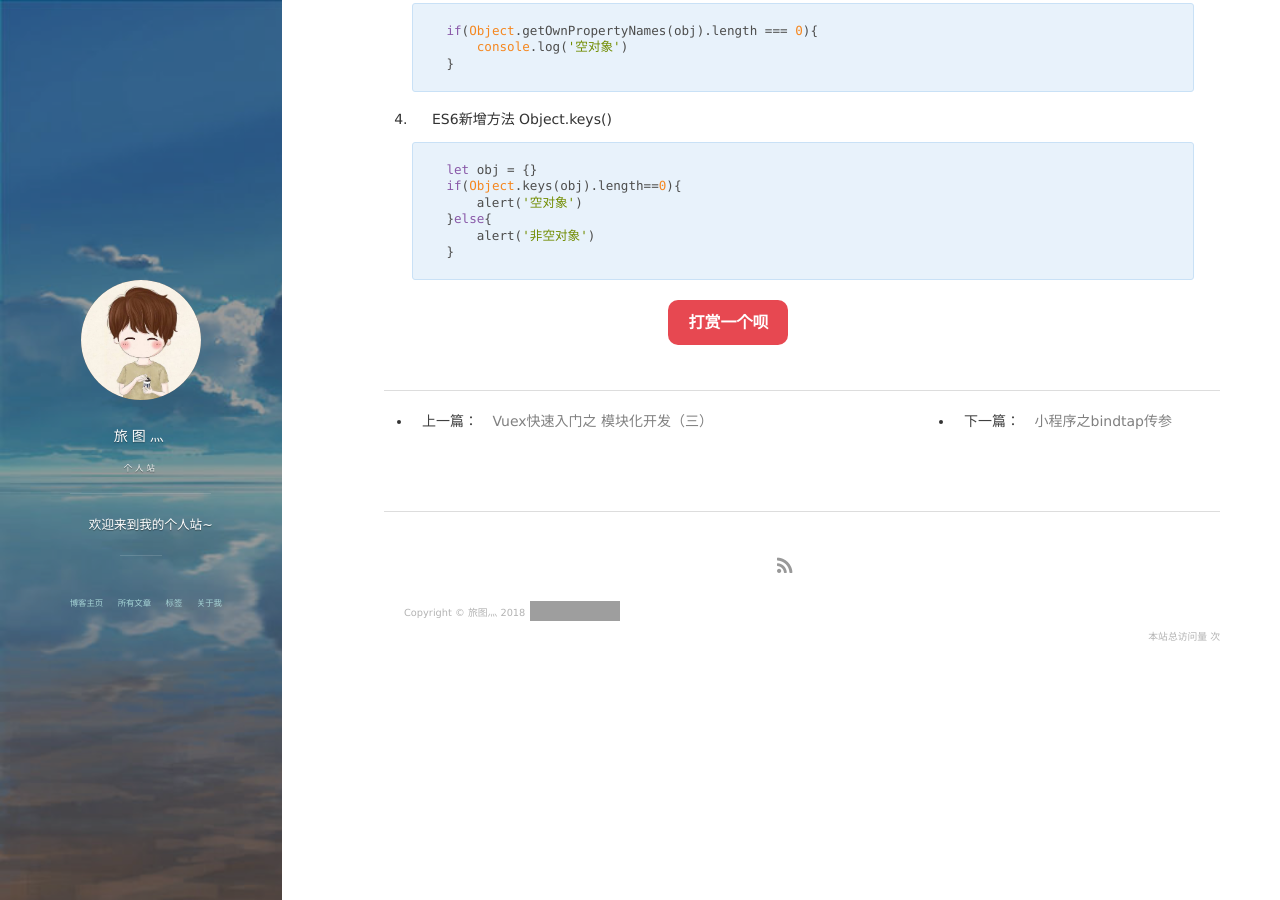
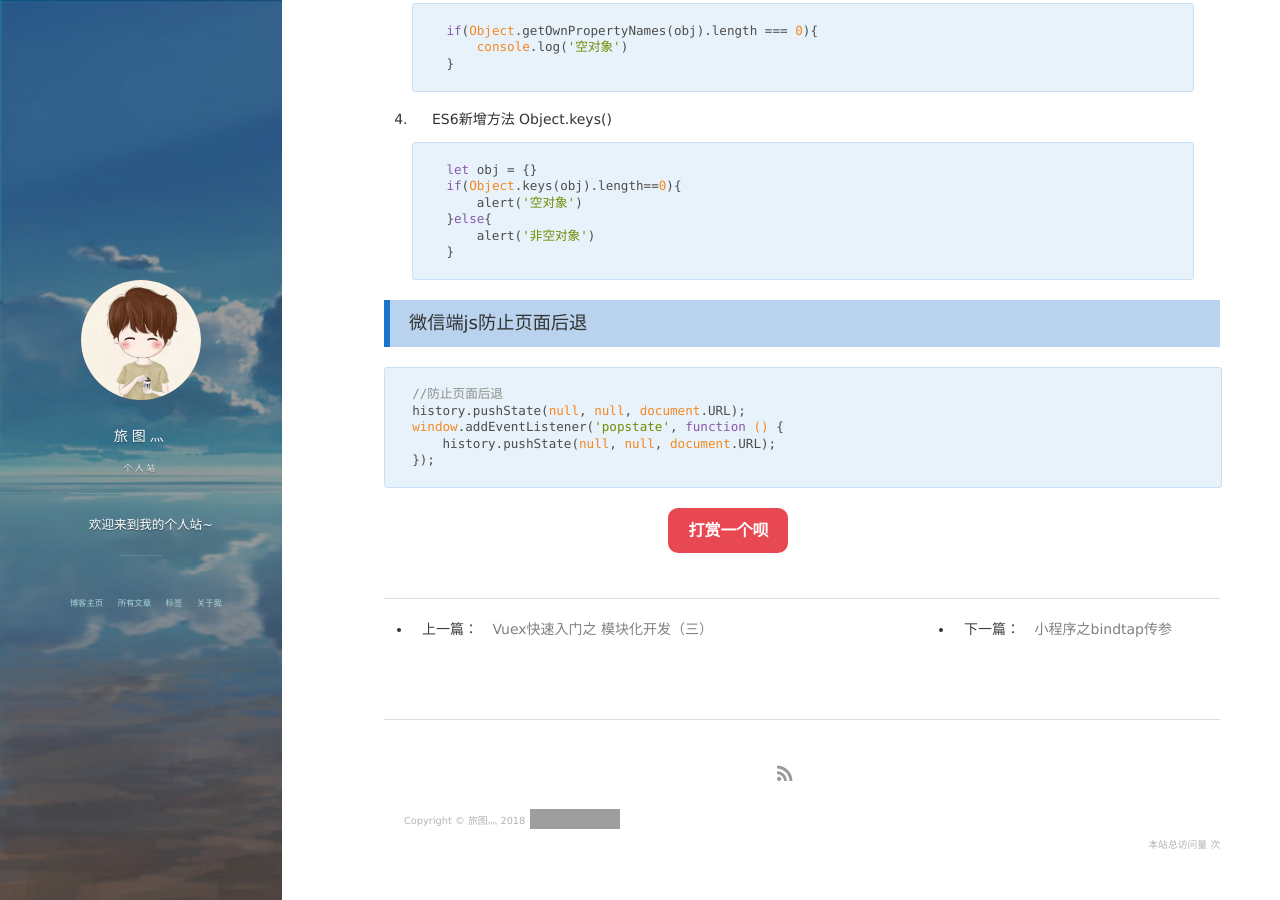
Before and after one commit to xwLyc/xwLyc.github.io, a Jekyll site: the page built from _posts/2018-01-16-JavaScript.md, in a window 1280 px wide and 900 px high, scrolled down 758 px. Built offline with Jekyll 4.4.1, drawn with Linux system fonts in a browser that asks for light colours; nearby versions of some CDN libraries; comment, search, counter and statistics services are not loaded; grey boxes are pictures that could not be loaded.

```diff
--- a/_posts/2018-01-16-JavaScript.md
+++ b/_posts/2018-01-16-JavaScript.md
@@ -44,3 +44,12 @@
         }else{
             alert('非空对象')
         }
+
+
+### 微信端js防止页面后退
+
+    //防止页面后退
+    history.pushState(null, null, document.URL);
+    window.addEventListener('popstate', function () {
+        history.pushState(null, null, document.URL);
+    });
```
Also changed, not shown: _posts/2018-04-22-jsToApp.md (+5 -0 lines), _posts/2018-05-15-random.md (added, +42 -0 lines), images/2018/05/1.png (added), images/2018/05/2.png (added), images/2018/05/3.png (added), images/2018/05/4.png (added).
